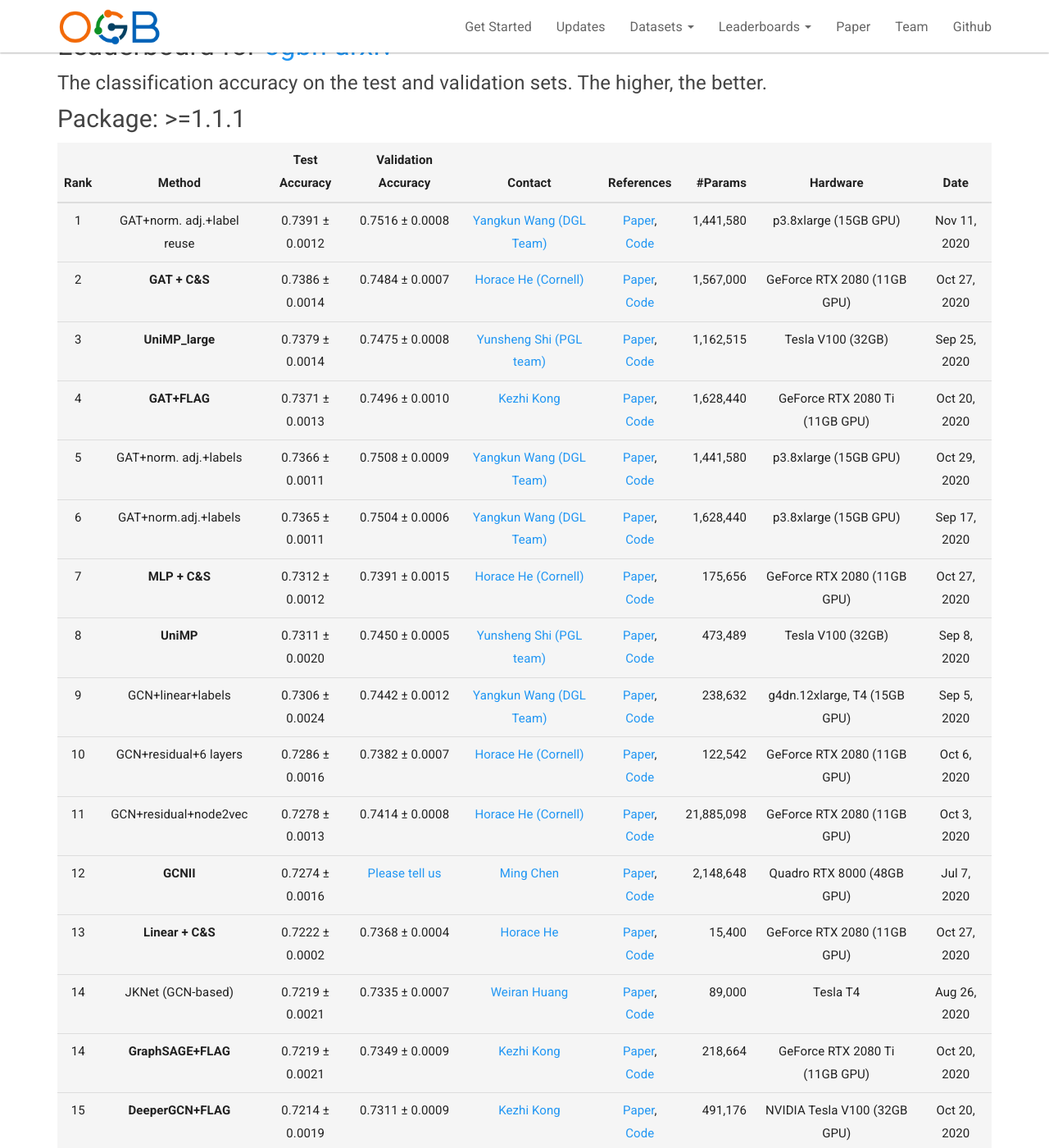
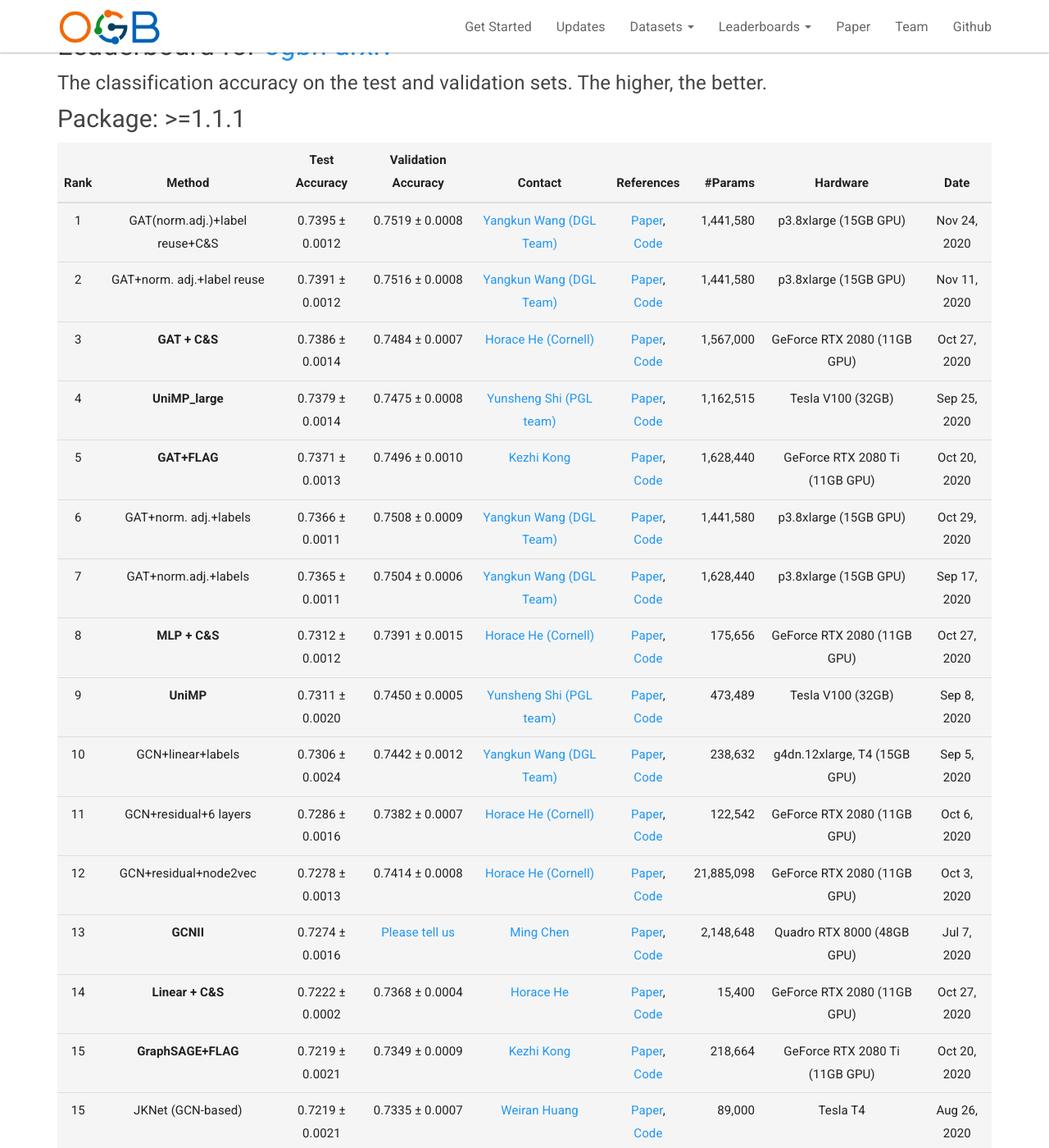
Before and after one commit to snap-stanford/ogb-web, a Jekyll site: the page built from _docs/leaderboard/leader_nodeprop.md, in a window 1280 px wide and 1400 px high, scrolled down 3621 px. Shown: the whole window at 82% size. Built offline with Jekyll 4.4.1, drawn with Linux system fonts in a browser that asks for light colours; some of the changed text lies outside the part shown.

Commit message:
updateleaderboard

```diff
--- a/_docs/leaderboard/leader_nodeprop.md
+++ b/_docs/leaderboard/leader_nodeprop.md
@@ -88,35 +88,36 @@ The **bold** method name indicates that the implementation is **official** (by t
 
 | Rank  | Method | Test Accuracy | Validation Accuracy | Contact | References | #Params | Hardware | Date
 |:----:|:-----:|:------:|:-----:|:-----:|:-----:|-----:|:-----:|:-----:|
-|  1  |  GAT+norm. adj.+label reuse  | 0.7391 ± 0.0012   | 0.7516 ± 0.0008 | [Yangkun Wang (DGL Team)](mailto:espylapiza@gmail.com) | [Paper](https://arxiv.org/abs/1710.10903), [Code](https://github.com/Espylapiza/dgl/tree/master/examples/pytorch/ogb/ogbn-arxiv) | 1,441,580 | p3.8xlarge (15GB GPU) | Nov 11, 2020 |
-|  2  |  **GAT + C&S**  | 0.7386 ± 0.0014   | 0.7484 ± 0.0007 |[Horace He (Cornell)](mailto:hh498@cornell.edu) | [Paper](https://arxiv.org/abs/2010.13993), [Code](https://github.com/Chillee/CorrectAndSmooth) | 1,567,000 | GeForce RTX 2080 (11GB GPU) | Oct 27, 2020 |
-|  3  |  **UniMP_large**  | 0.7379 ± 0.0014   | 0.7475 ± 0.0008 |[Yunsheng Shi (PGL team)](mailto:shiyunsheng01@baidu.com) | [Paper](https://arxiv.org/pdf/2009.03509.pdf), [Code](https://github.com/PaddlePaddle/PGL/tree/main/ogb_examples/nodeproppred/unimp) | 1,162,515 | Tesla V100 (32GB) | Sep 25, 2020 |
-|  4  |  **GAT+FLAG**  | 0.7371 ± 0.0013   | 0.7496 ± 0.0010 |[Kezhi Kong](mailto:kong@cs.umd.edu) | [Paper](https://arxiv.org/abs/2010.09891), [Code](https://github.com/devnkong/FLAG) | 1,628,440 | GeForce RTX 2080 Ti (11GB GPU) | Oct 20, 2020 |
-|  5  |  GAT+norm. adj.+labels  | 0.7366 ± 0.0011   | 0.7508 ± 0.0009 | [Yangkun Wang (DGL Team)](mailto:espylapiza@gmail.com) | [Paper](https://arxiv.org/abs/1710.10903), [Code](https://github.com/Espylapiza/dgl/tree/master/examples/pytorch/ogb/ogbn-arxiv) | 1,441,580 | p3.8xlarge (15GB GPU) | Oct 29, 2020 |
-|  6  |  GAT+norm.adj.+labels  | 0.7365 ± 0.0011   | 0.7504 ± 0.0006 | [Yangkun Wang (DGL Team)](mailto:wyangkun@amazon.com) | [Paper](https://arxiv.org/abs/1710.10903), [Code](https://github.com/dmlc/dgl/tree/master/examples/pytorch/ogb/ogbn-arxiv) | 1,628,440 | p3.8xlarge (15GB GPU) | Sep 17, 2020 |
-|  7  |  **MLP + C&S**  | 0.7312 ± 0.0012   | 0.7391 ± 0.0015 |[Horace He (Cornell)](mailto:hh498@cornell.edu) | [Paper](https://arxiv.org/abs/2010.13993), [Code](https://github.com/Chillee/CorrectAndSmooth) | 175,656 | GeForce RTX 2080 (11GB GPU) | Oct 27, 2020 |
-|  8  |  **UniMP**  | 0.7311 ± 0.0020   | 0.7450 ± 0.0005 |[Yunsheng Shi (PGL team)](mailto:shiyunsheng01@baidu.com) | [Paper](https://arxiv.org/pdf/2009.03509.pdf), [Code](https://github.com/PaddlePaddle/PGL/tree/main/ogb_examples/nodeproppred/unimp) | 473,489 | Tesla V100 (32GB) | Sep 8, 2020 |
-|  9  |  GCN+linear+labels  | 0.7306 ± 0.0024   | 0.7442 ± 0.0012 | [Yangkun Wang (DGL Team)](mailto:wyangkun@amazon.com) | [Paper](https://arxiv.org/abs/1609.02907), [Code](https://github.com/dmlc/dgl/tree/master/examples/pytorch/ogb/ogbn-arxiv) | 238,632 | g4dn.12xlarge, T4 (15GB GPU) | Sep 5, 2020 |
-|  10  |  GCN+residual+6 layers  | 0.7286 ± 0.0016   | 0.7382 ± 0.0007 | [Horace He (Cornell)](mailto:hh498@cornell.edu) | [Paper](https://arxiv.org/abs/1609.02907), [Code](https://github.com/Chillee/ogb_baselines) | 122,542 | GeForce RTX 2080 (11GB GPU) | Oct 6, 2020 |
-|  11  |  GCN+residual+node2vec  | 0.7278 ± 0.0013   | 0.7414 ± 0.0008 | [Horace He (Cornell)](mailto:hh498@cornell.edu) | [Paper](https://arxiv.org/abs/1609.02907), [Code](https://github.com/Chillee/ogb_baselines) | 21,885,098 | GeForce RTX 2080 (11GB GPU) | Oct 3, 2020 |
-|  12  |  **GCNII**  | 0.7274 ± 0.0016   | [Please tell us](mailto:ogb@cs.stanford.edu) |[Ming Chen](mailto:chennnming@outlook.com) | [Paper](https://arxiv.org/abs/2007.02133), [Code](https://github.com/chennnM/GCNII/tree/master/PyG/ogbn-arxiv) | 2,148,648 | Quadro RTX 8000 (48GB GPU) | Jul 7, 2020 |
-|  13  |  **Linear + C&S**  | 0.7222 ± 0.0002   | 0.7368 ± 0.0004 |[Horace He](mailto:hh498@cornell.edu) | [Paper](https://arxiv.org/abs/2010.13993), [Code](https://github.com/Chillee/CorrectAndSmooth) | 15,400 | GeForce RTX 2080 (11GB GPU) | Oct 27, 2020 |
-|  14  |  JKNet (GCN-based)  | 0.7219 ± 0.0021   | 0.7335 ± 0.0007 | [Weiran Huang](mailto:huangweiran1998@outlook.com) | [Paper](https://arxiv.org/pdf/1806.03536.pdf), [Code](https://github.com/EtoDemerzel0427/ogbn-arxiv-baselines/blob/master/JKNet.py) | 89,000 | Tesla T4 | Aug 26, 2020 |
-|  14  |  **GraphSAGE+FLAG**  | 0.7219 ± 0.0021   | 0.7349 ± 0.0009 |[Kezhi Kong](mailto:kong@cs.umd.edu) | [Paper](https://arxiv.org/abs/2010.09891), [Code](https://github.com/devnkong/FLAG) | 218,664 | GeForce RTX 2080 Ti (11GB GPU) | Oct 20, 2020 |
-|  15  |  **DeeperGCN+FLAG**  | 0.7214 ± 0.0019   | 0.7311 ± 0.0009 |[Kezhi Kong](mailto:kong@cs.umd.edu) | [Paper](https://arxiv.org/abs/2010.09891), [Code](https://github.com/devnkong/FLAG) | 491,176 | NVIDIA Tesla V100 (32GB GPU) | Oct 20, 2020 |
-|  16  |  **DAGNN**  | 0.7209 ± 0.0025   | 0.7290 ± 0.0011 |[Meng Liu - DIVE@TAMU](mailto:mengliu@tamu.edu) | [Paper](https://arxiv.org/abs/2007.09296), [Code](https://github.com/mengliu1998/DeeperGNN) | 43,857 | GeForce RTX 2080 Ti (11GB GPU) | Aug 19, 2020 |
-|  17  |  **GCN+FLAG**  | 0.7204 ± 0.0020   | 0.7330 ± 0.0010 |[Kezhi Kong](mailto:kong@cs.umd.edu) | [Paper](https://arxiv.org/abs/2010.09891), [Code](https://github.com/devnkong/FLAG) | 142,888 | GeForce RTX 2080 Ti (11GB GPU) | Oct 20, 2020 |
-|  18  |  GaAN  | 0.7197 ± 0.0024   | [Please tell us](mailto:ogb@cs.stanford.edu) | [Hui Zhong (PGL Team)](mailto:zhonghui03@baidu.com) | [Paper](https://arxiv.org/abs/1803.07294), [Code](https://github.com/PaddlePaddle/PGL/tree/master/ogb_examples/nodeproppred/ogbn-arxiv) | 1,471,506 | NVIDIA Tesla V100 (16GB GPU) | Jun 16, 2020 |
-|  19  |  SIGN  | 0.7195 ± 0.0011   | 0.7323 ± 0.0006 | [Lingfan Yu (DGL Team)](mailto:lingfan.yu@nyu.edu) | [Paper](https://arxiv.org/abs/2004.11198), [Code](https://github.com/dmlc/dgl/tree/master/examples/pytorch/ogb/sign) | 3,566,128 | Tesla T4 (15GB) | Nov 5, 2020 |
-|  20  |  **DeeperGCN**  | 0.7192 ± 0.0016   | 0.7262 ± 0.0014 |[Guohao Li - DeepGCNs.org](mailto:guohao.li@kaust.edu.sa) | [Paper](https://arxiv.org/abs/2006.07739), [Code](https://github.com/lightaime/deep_gcns_torch/tree/master/examples/ogb) | 491,176 | NVIDIA Tesla V100 (32GB GPU) | Jun 16, 2020 |
-|  21  |  GCN  | 0.7174 ± 0.0029   | 0.7300 ± 0.0017 | [Matthias Fey -- OGB team](mailto:matthias.fey@tu-dortmund.de) | [Paper](https://arxiv.org/abs/1609.02907), [Code](https://github.com/snap-stanford/ogb/tree/master/examples/nodeproppred/arxiv) | 142,888 | GeForce RTX 2080 (11GB GPU) | May 1, 2020 |
-|  22  |  GraphSAGE  | 0.7149 ± 0.0027   | 0.7277 ± 0.0016 | [Matthias Fey -- OGB team](mailto:matthias.fey@tu-dortmund.de) | [Paper](https://arxiv.org/abs/1706.02216), [Code](https://github.com/snap-stanford/ogb/tree/master/examples/nodeproppred/arxiv) | 218,664 | GeForce RTX 2080 (11GB GPU) | May 1, 2020 |
-|  23  |  **Plain Linear + C&S**  | 0.7126 ± 0.0001   | 0.7300 ± 0.0001 |[Horace He (Cornell)](mailto:hh498@cornell.edu) | [Paper](https://arxiv.org/abs/2010.13993), [Code](https://github.com/Chillee/CorrectAndSmooth) | 5,160 | GeForce RTX 2080 (11GB GPU) | Oct 27, 2020 |
-|  24  |  **GraphZoom (Node2vec)**  | 0.7118 ± 0.0018   | 0.7220 ± 0.0007 |[Xiuyu Li - GraphZoom](mailto:xl289@cornell.edu) | [Paper](https://openreview.net/forum?id=r1lGO0EKDH), [Code](https://github.com/cornell-zhang/GraphZoom/tree/master/ogb/ogbn-arxiv) | 8,963,624 | GeForce GTX 1080 Ti (11GB GPU) | Jul 2, 2020 |
-|  25  |  Node2vec  | 0.7007 ± 0.0013   | 0.7129 ± 0.0013 | [Matthias Fey -- OGB team](mailto:matthias.fey@tu-dortmund.de) | [Paper](https://arxiv.org/abs/1607.00653), [Code](https://github.com/snap-stanford/ogb/tree/master/examples/nodeproppred/arxiv) | 21,818,792 | GeForce RTX 2080 (11GB GPU) | May 1, 2020 |
-|  26  |  Label Propagation  | 0.6832 ± 0.0000   | 0.7014 ± 0.0000 | [Horace He (Cornell)](mailto:hh498@cornell.edu) | [Paper](http://pages.cs.wisc.edu/~jerryzhu/pub/ssl_survey.pdf), [Code](https://github.com/Chillee/CorrectAndSmoothOGB) | 0 | GeForce RTX 2080 (11GB GPU) | Oct 2, 2020 |
-|  27  |  **MLP+FLAG**  | 0.5602 ± 0.0019   | 0.5817 ± 0.0011 |[Kezhi Kong](mailto:kong@cs.umd.edu) | [Paper](https://arxiv.org/abs/2010.09891), [Code](https://github.com/devnkong/FLAG) | 110,120 | GeForce RTX 2080 Ti (11GB GPU) | Oct 20, 2020 |
-|  28  |  MLP  | 0.5550 ± 0.0023   | 0.5765 ± 0.0012 | [Matthias Fey -- OGB team](mailto:matthias.fey@tu-dortmund.de) | [Paper](https://arxiv.org/abs/2005.00687), [Code](https://github.com/snap-stanford/ogb/tree/master/examples/nodeproppred/arxiv) | 110,120 | GeForce RTX 2080 (11GB GPU) | May 1, 2020 |
+|  1  |  GAT(norm.adj.)+label reuse+C&S  | 0.7395 ± 0.0012   | 0.7519 ± 0.0008 | [Yangkun Wang (DGL Team)](mailto:espylapiza@gmail.com) | [Paper](https://arxiv.org/abs/2010.13993), [Code](https://github.com/Espylapiza/dgl/tree/master/examples/pytorch/ogb/ogbn-arxiv) | 1,441,580 | p3.8xlarge (15GB GPU)	 | Nov 24, 2020 |
+|  2  |  GAT+norm. adj.+label reuse  | 0.7391 ± 0.0012   | 0.7516 ± 0.0008 | [Yangkun Wang (DGL Team)](mailto:espylapiza@gmail.com) | [Paper](https://arxiv.org/abs/1710.10903), [Code](https://github.com/Espylapiza/dgl/tree/master/examples/pytorch/ogb/ogbn-arxiv) | 1,441,580 | p3.8xlarge (15GB GPU) | Nov 11, 2020 |
+|  3  |  **GAT + C&S**  | 0.7386 ± 0.0014   | 0.7484 ± 0.0007 |[Horace He (Cornell)](mailto:hh498@cornell.edu) | [Paper](https://arxiv.org/abs/2010.13993), [Code](https://github.com/Chillee/CorrectAndSmooth) | 1,567,000 | GeForce RTX 2080 (11GB GPU) | Oct 27, 2020 |
+|  4  |  **UniMP_large**  | 0.7379 ± 0.0014   | 0.7475 ± 0.0008 |[Yunsheng Shi (PGL team)](mailto:shiyunsheng01@baidu.com) | [Paper](https://arxiv.org/pdf/2009.03509.pdf), [Code](https://github.com/PaddlePaddle/PGL/tree/main/ogb_examples/nodeproppred/unimp) | 1,162,515 | Tesla V100 (32GB) | Sep 25, 2020 |
+|  5  |  **GAT+FLAG**  | 0.7371 ± 0.0013   | 0.7496 ± 0.0010 |[Kezhi Kong](mailto:kong@cs.umd.edu) | [Paper](https://arxiv.org/abs/2010.09891), [Code](https://github.com/devnkong/FLAG) | 1,628,440 | GeForce RTX 2080 Ti (11GB GPU) | Oct 20, 2020 |
+|  6  |  GAT+norm. adj.+labels  | 0.7366 ± 0.0011   | 0.7508 ± 0.0009 | [Yangkun Wang (DGL Team)](mailto:espylapiza@gmail.com) | [Paper](https://arxiv.org/abs/1710.10903), [Code](https://github.com/Espylapiza/dgl/tree/master/examples/pytorch/ogb/ogbn-arxiv) | 1,441,580 | p3.8xlarge (15GB GPU) | Oct 29, 2020 |
+|  7  |  GAT+norm.adj.+labels  | 0.7365 ± 0.0011   | 0.7504 ± 0.0006 | [Yangkun Wang (DGL Team)](mailto:wyangkun@amazon.com) | [Paper](https://arxiv.org/abs/1710.10903), [Code](https://github.com/dmlc/dgl/tree/master/examples/pytorch/ogb/ogbn-arxiv) | 1,628,440 | p3.8xlarge (15GB GPU) | Sep 17, 2020 |
+|  8  |  **MLP + C&S**  | 0.7312 ± 0.0012   | 0.7391 ± 0.0015 |[Horace He (Cornell)](mailto:hh498@cornell.edu) | [Paper](https://arxiv.org/abs/2010.13993), [Code](https://github.com/Chillee/CorrectAndSmooth) | 175,656 | GeForce RTX 2080 (11GB GPU) | Oct 27, 2020 |
+|  9  |  **UniMP**  | 0.7311 ± 0.0020   | 0.7450 ± 0.0005 |[Yunsheng Shi (PGL team)](mailto:shiyunsheng01@baidu.com) | [Paper](https://arxiv.org/pdf/2009.03509.pdf), [Code](https://github.com/PaddlePaddle/PGL/tree/main/ogb_examples/nodeproppred/unimp) | 473,489 | Tesla V100 (32GB) | Sep 8, 2020 |
+|  10  |  GCN+linear+labels  | 0.7306 ± 0.0024   | 0.7442 ± 0.0012 | [Yangkun Wang (DGL Team)](mailto:wyangkun@amazon.com) | [Paper](https://arxiv.org/abs/1609.02907), [Code](https://github.com/dmlc/dgl/tree/master/examples/pytorch/ogb/ogbn-arxiv) | 238,632 | g4dn.12xlarge, T4 (15GB GPU) | Sep 5, 2020 |
+|  11  |  GCN+residual+6 layers  | 0.7286 ± 0.0016   | 0.7382 ± 0.0007 | [Horace He (Cornell)](mailto:hh498@cornell.edu) | [Paper](https://arxiv.org/abs/1609.02907), [Code](https://github.com/Chillee/ogb_baselines) | 122,542 | GeForce RTX 2080 (11GB GPU) | Oct 6, 2020 |
+|  12  |  GCN+residual+node2vec  | 0.7278 ± 0.0013   | 0.7414 ± 0.0008 | [Horace He (Cornell)](mailto:hh498@cornell.edu) | [Paper](https://arxiv.org/abs/1609.02907), [Code](https://github.com/Chillee/ogb_baselines) | 21,885,098 | GeForce RTX 2080 (11GB GPU) | Oct 3, 2020 |
+|  13  |  **GCNII**  | 0.7274 ± 0.0016   | [Please tell us](mailto:ogb@cs.stanford.edu) |[Ming Chen](mailto:chennnming@outlook.com) | [Paper](https://arxiv.org/abs/2007.02133), [Code](https://github.com/chennnM/GCNII/tree/master/PyG/ogbn-arxiv) | 2,148,648 | Quadro RTX 8000 (48GB GPU) | Jul 7, 2020 |
+|  14  |  **Linear + C&S**  | 0.7222 ± 0.0002   | 0.7368 ± 0.0004 |[Horace He](mailto:hh498@cornell.edu) | [Paper](https://arxiv.org/abs/2010.13993), [Code](https://github.com/Chillee/CorrectAndSmooth) | 15,400 | GeForce RTX 2080 (11GB GPU) | Oct 27, 2020 |
+|  15  |  **GraphSAGE+FLAG**  | 0.7219 ± 0.0021   | 0.7349 ± 0.0009 |[Kezhi Kong](mailto:kong@cs.umd.edu) | [Paper](https://arxiv.org/abs/2010.09891), [Code](https://github.com/devnkong/FLAG) | 218,664 | GeForce RTX 2080 Ti (11GB GPU) | Oct 20, 2020 |
+|  15  |  JKNet (GCN-based)  | 0.7219 ± 0.0021   | 0.7335 ± 0.0007 | [Weiran Huang](mailto:huangweiran1998@outlook.com) | [Paper](https://arxiv.org/pdf/1806.03536.pdf), [Code](https://github.com/EtoDemerzel0427/ogbn-arxiv-baselines/blob/master/JKNet.py) | 89,000 | Tesla T4 | Aug 26, 2020 |
+|  16  |  **DeeperGCN+FLAG**  | 0.7214 ± 0.0019   | 0.7311 ± 0.0009 |[Kezhi Kong](mailto:kong@cs.umd.edu) | [Paper](https://arxiv.org/abs/2010.09891), [Code](https://github.com/devnkong/FLAG) | 491,176 | NVIDIA Tesla V100 (32GB GPU) | Oct 20, 2020 |
+|  17  |  **DAGNN**  | 0.7209 ± 0.0025   | 0.7290 ± 0.0011 |[Meng Liu - DIVE@TAMU](mailto:mengliu@tamu.edu) | [Paper](https://arxiv.org/abs/2007.09296), [Code](https://github.com/mengliu1998/DeeperGNN) | 43,857 | GeForce RTX 2080 Ti (11GB GPU) | Aug 19, 2020 |
+|  18  |  **GCN+FLAG**  | 0.7204 ± 0.0020   | 0.7330 ± 0.0010 |[Kezhi Kong](mailto:kong@cs.umd.edu) | [Paper](https://arxiv.org/abs/2010.09891), [Code](https://github.com/devnkong/FLAG) | 142,888 | GeForce RTX 2080 Ti (11GB GPU) | Oct 20, 2020 |
+|  19  |  GaAN  | 0.7197 ± 0.0024   | [Please tell us](mailto:ogb@cs.stanford.edu) | [Hui Zhong (PGL Team)](mailto:zhonghui03@baidu.com) | [Paper](https://arxiv.org/abs/1803.07294), [Code](https://github.com/PaddlePaddle/PGL/tree/master/ogb_examples/nodeproppred/ogbn-arxiv) | 1,471,506 | NVIDIA Tesla V100 (16GB GPU) | Jun 16, 2020 |
+|  20  |  SIGN  | 0.7195 ± 0.0011   | 0.7323 ± 0.0006 | [Lingfan Yu (DGL Team)](mailto:lingfan.yu@nyu.edu) | [Paper](https://arxiv.org/abs/2004.11198), [Code](https://github.com/dmlc/dgl/tree/master/examples/pytorch/ogb/sign) | 3,566,128 | Tesla T4 (15GB) | Nov 5, 2020 |
+|  21  |  **DeeperGCN**  | 0.7192 ± 0.0016   | 0.7262 ± 0.0014 |[Guohao Li - DeepGCNs.org](mailto:guohao.li@kaust.edu.sa) | [Paper](https://arxiv.org/abs/2006.07739), [Code](https://github.com/lightaime/deep_gcns_torch/tree/master/examples/ogb) | 491,176 | NVIDIA Tesla V100 (32GB GPU) | Jun 16, 2020 |
+|  22  |  GCN  | 0.7174 ± 0.0029   | 0.7300 ± 0.0017 | [Matthias Fey -- OGB team](mailto:matthias.fey@tu-dortmund.de) | [Paper](https://arxiv.org/abs/1609.02907), [Code](https://github.com/snap-stanford/ogb/tree/master/examples/nodeproppred/arxiv) | 142,888 | GeForce RTX 2080 (11GB GPU) | May 1, 2020 |
+|  23  |  GraphSAGE  | 0.7149 ± 0.0027   | 0.7277 ± 0.0016 | [Matthias Fey -- OGB team](mailto:matthias.fey@tu-dortmund.de) | [Paper](https://arxiv.org/abs/1706.02216), [Code](https://github.com/snap-stanford/ogb/tree/master/examples/nodeproppred/arxiv) | 218,664 | GeForce RTX 2080 (11GB GPU) | May 1, 2020 |
+|  24  |  **Plain Linear + C&S**  | 0.7126 ± 0.0001   | 0.7300 ± 0.0001 |[Horace He (Cornell)](mailto:hh498@cornell.edu) | [Paper](https://arxiv.org/abs/2010.13993), [Code](https://github.com/Chillee/CorrectAndSmooth) | 5,160 | GeForce RTX 2080 (11GB GPU) | Oct 27, 2020 |
+|  25  |  **GraphZoom (Node2vec)**  | 0.7118 ± 0.0018   | 0.7220 ± 0.0007 |[Xiuyu Li - GraphZoom](mailto:xl289@cornell.edu) | [Paper](https://openreview.net/forum?id=r1lGO0EKDH), [Code](https://github.com/cornell-zhang/GraphZoom/tree/master/ogb/ogbn-arxiv) | 8,963,624 | GeForce GTX 1080 Ti (11GB GPU) | Jul 2, 2020 |
+|  26  |  Node2vec  | 0.7007 ± 0.0013   | 0.7129 ± 0.0013 | [Matthias Fey -- OGB team](mailto:matthias.fey@tu-dortmund.de) | [Paper](https://arxiv.org/abs/1607.00653), [Code](https://github.com/snap-stanford/ogb/tree/master/examples/nodeproppred/arxiv) | 21,818,792 | GeForce RTX 2080 (11GB GPU) | May 1, 2020 |
+|  27  |  Label Propagation  | 0.6832 ± 0.0000   | 0.7014 ± 0.0000 | [Horace He (Cornell)](mailto:hh498@cornell.edu) | [Paper](http://pages.cs.wisc.edu/~jerryzhu/pub/ssl_survey.pdf), [Code](https://github.com/Chillee/CorrectAndSmoothOGB) | 0 | GeForce RTX 2080 (11GB GPU) | Oct 2, 2020 |
+|  28  |  **MLP+FLAG**  | 0.5602 ± 0.0019   | 0.5817 ± 0.0011 |[Kezhi Kong](mailto:kong@cs.umd.edu) | [Paper](https://arxiv.org/abs/2010.09891), [Code](https://github.com/devnkong/FLAG) | 110,120 | GeForce RTX 2080 Ti (11GB GPU) | Oct 20, 2020 |
+|  29  |  MLP  | 0.5550 ± 0.0023   | 0.5765 ± 0.0012 | [Matthias Fey -- OGB team](mailto:matthias.fey@tu-dortmund.de) | [Paper](https://arxiv.org/abs/2005.00687), [Code](https://github.com/snap-stanford/ogb/tree/master/examples/nodeproppred/arxiv) | 110,120 | GeForce RTX 2080 (11GB GPU) | May 1, 2020 |
 
 
 
```
